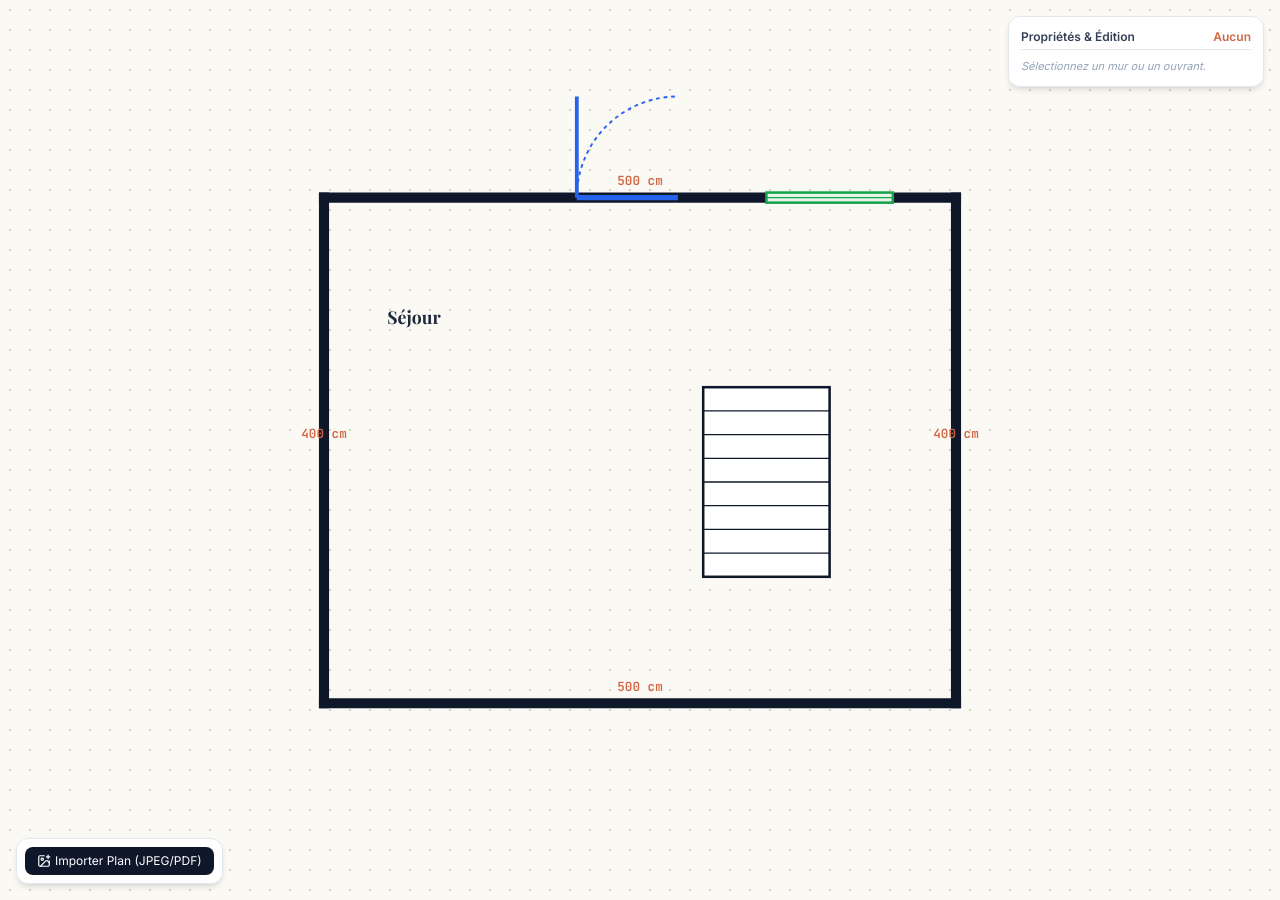
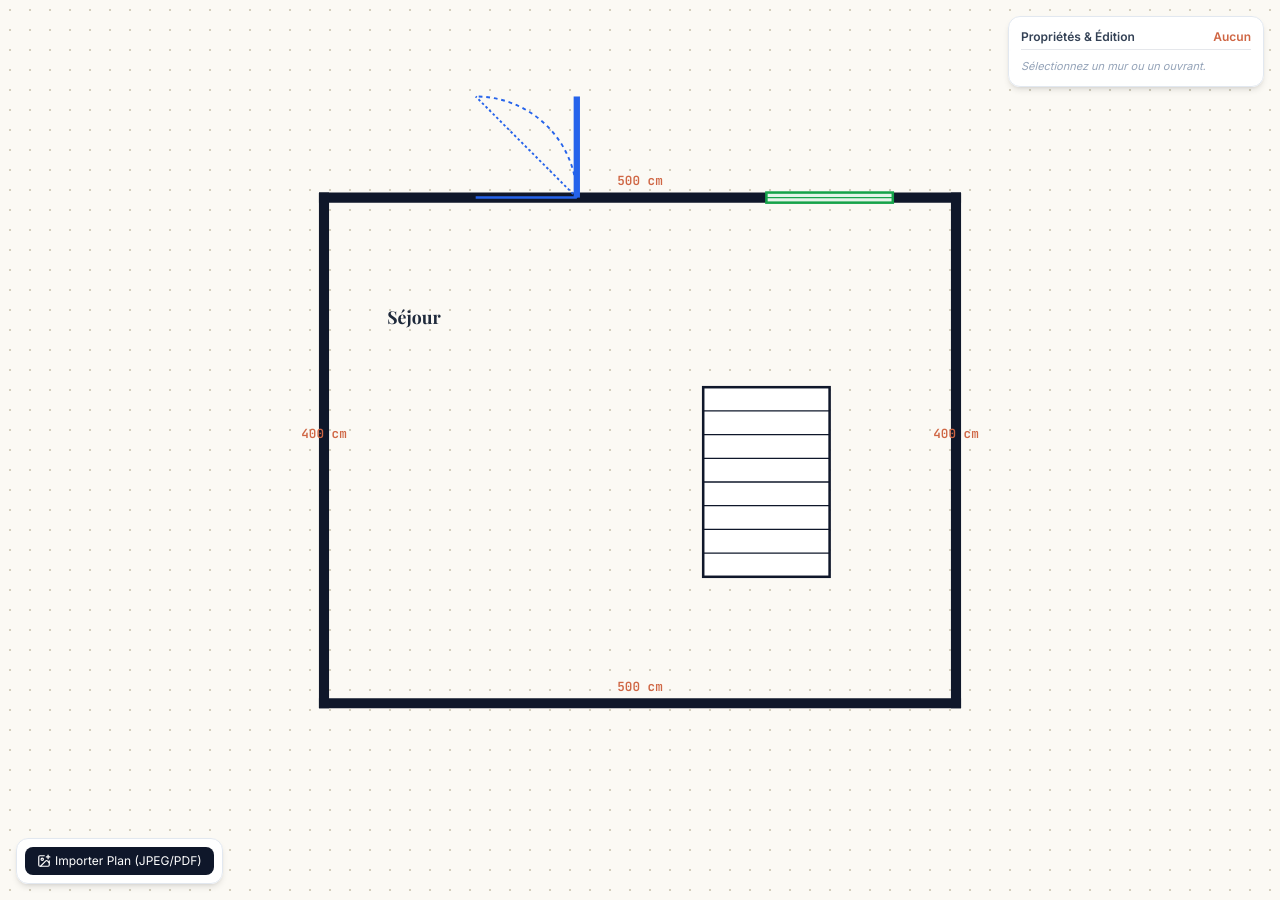
Before and after one commit to peakbe/plan-vectorizer, a Flask app: page / in a window 1280 px wide. Shown: the part 111-1011 px from the top of the page. Run offline with Flask 3, Linux system fonts and the light colour scheme; some libraries are stand-ins or nearby versions.

Commit message:
Update index.html

```diff
--- a/templates/index.html
+++ b/templates/index.html
@@ -107,7 +107,7 @@
             </button>
         </div>
 
-        <!-- Panneau de Propriétés & Mesures (Interactif) -->
+        <!-- Panneau de Propriétés & Mesures -->
         <div class="absolute top-4 right-4 z-20 bg-white/95 backdrop-blur border border-slate-200 p-3 rounded-xl shadow-md text-xs space-y-2 w-64">
             <div class="flex justify-between font-bold text-slate-700 border-b pb-1">
                 <span>Propriétés & Édition</span>
@@ -141,7 +141,7 @@
         </div>
     </div>
 
-    <!-- Modale Photo Mur & IA (Pour placement automatique) -->
+    <!-- Modale Photo Mur & IA -->
     <div id="modal-wall-photo" class="hidden fixed inset-0 bg-slate-900/60 backdrop-blur-sm z-50 flex items-center justify-center p-4">
         <div class="bg-white rounded-2xl max-w-md w-full p-6 shadow-2xl border border-slate-100 space-y-4">
             <div class="flex justify-between items-center border-b pb-3">
@@ -157,10 +157,6 @@
                     <label class="block font-medium text-slate-700 mb-1">Prendre / Importer la photo du mur</label>
                     <input type="file" id="wall-photo-file" accept="image/*" capture="environment" class="w-full text-xs text-slate-500">
                 </div>
-                <div class="bg-amber-50 border border-amber-200 p-3 rounded-xl text-amber-800">
-                    <p class="font-semibold mb-0.5">ℹ️ Fonctionnement :</p>
-                    <p class="text-[11px]">L'IA analyse la photo et positionnera automatiquement les portes et fenêtres détectées proportionnellement le long de ce mur.</p>
-                </div>
             </div>
             <div class="pt-2 flex space-x-2">
                 <button onclick="closeWallPhotoModal()" class="w-full bg-slate-100 py-2.5 rounded-xl font-medium text-xs">Annuler</button>
@@ -173,7 +169,7 @@
         lucide.createIcons();
 
         let currentTool = 'wall';
-        let selectedItem = null; // { type: 'wall'|'element', index: number }
+        let selectedItem = null;
         let isDrawing = false;
         let isDragging = false;
         let startPoint = null;
@@ -330,7 +326,6 @@
             renderCanvas();
         }
 
-        // Fonction Miroir (Gauche-Droite / Haut-Bas)
         function mirrorSelected(axis) {
             if (!selectedItem || selectedItem.type !== 'element') {
                 alert("Veuillez sélectionner un ouvrant (porte/fenêtre) pour appliquer un miroir.");
@@ -338,15 +333,11 @@
             }
             saveState();
             let el = elements[selectedItem.index];
-            if (axis === 'H') {
-                el.scaleX = (el.scaleX || 1) * -1;
-            } else if (axis === 'V') {
-                el.scaleY = (el.scaleY || 1) * -1;
-            }
+            if (axis === 'H') el.scaleX = (el.scaleX || 1) * -1;
+            if (axis === 'V') el.scaleY = (el.scaleY || 1) * -1;
             renderCanvas();
         }
 
-        // Mise à jour du panneau de propriétés dynamiques
         function updatePropertyPanel() {
             const label = document.getElementById('selected-type-label');
             const editor = document.getElementById('property-editor');
@@ -417,7 +408,6 @@
             renderCanvas();
         }
 
-        // Déclenche l'appel backend pour placer automatiquement les ouvrants sur le mur sélectionné
         function processWallPhotoAI() {
             if (!selectedItem || selectedItem.type !== 'wall') return;
             let w = walls[selectedItem.index];
@@ -498,27 +488,39 @@
                 if (el.type === 'door') {
                     const width = el.width || 80;
 
+                    // Arc d'ouverture du quart de cercle en pointillés
                     const arc = document.createElementNS('http://www.w3.org/2000/svg', 'path');
-                    arc.setAttribute('d', `M 0 0 A ${width} ${width} 0 0 1 ${width} -${width}`);
+                    arc.setAttribute('d', `M 0 0 A ${width} ${width} 0 0 0 -${width} -${width}`);
                     arc.setAttribute('fill', 'none');
                     arc.setAttribute('stroke', isSelected ? '#e056fd' : '#2563eb');
                     arc.setAttribute('stroke-width', '1.5');
                     arc.setAttribute('stroke-dasharray', '3,3');
                     g.appendChild(arc);
 
+                    // Battant/Panneau de porte ouvert (trait fin de liaison)
                     const leaf = document.createElementNS('http://www.w3.org/2000/svg', 'line');
                     leaf.setAttribute('x1', '0'); leaf.setAttribute('y1', '0');
-                    leaf.setAttribute('x2', '0'); leaf.setAttribute('y2', `-${width}`);
+                    leaf.setAttribute('x2', `-${width}`); leaf.setAttribute('y2', `-${width}`);
                     leaf.setAttribute('stroke', isSelected ? '#e056fd' : '#2563eb');
-                    leaf.setAttribute('stroke-width', '3');
+                    leaf.setAttribute('stroke-width', '1.5');
+                    leaf.setAttribute('stroke-dasharray', '2,2');
                     g.appendChild(leaf);
 
-                    const base = document.createElementNS('http://www.w3.org/2000/svg', 'line');
-                    base.setAttribute('x1', '0'); base.setAttribute('y1', '0');
-                    base.setAttribute('x2', `${width}`); base.setAttribute('y2', '0');
-                    base.setAttribute('stroke', isSelected ? '#e056fd' : '#2563eb');
-                    base.setAttribute('stroke-width', '4');
-                    g.appendChild(base);
+                    // Ligne horizontale basse (segment de base) fine
+                    const baseH = document.createElementNS('http://www.w3.org/2000/svg', 'line');
+                    baseH.setAttribute('x1', '0'); baseH.setAttribute('y1', '0');
+                    baseH.setAttribute('x2', `-${width}`); baseH.setAttribute('y2', '0');
+                    baseH.setAttribute('stroke', isSelected ? '#e056fd' : '#2563eb');
+                    baseH.setAttribute('stroke-width', '2');
+                    g.appendChild(baseH);
+
+                    // Ligne verticale à droite ÉPAISSE représentant la porte fermée
+                    const baseV = document.createElementNS('http://www.w3.org/2000/svg', 'line');
+                    baseV.setAttribute('x1', '0'); baseV.setAttribute('y1', '0');
+                    baseV.setAttribute('x2', '0'); baseV.setAttribute('y2', `-${width}`);
+                    baseV.setAttribute('stroke', isSelected ? '#e056fd' : '#2563eb');
+                    baseV.setAttribute('stroke-width', '5');
+                    g.appendChild(baseV);
 
                 } else if (el.type === 'window') {
                     const width = el.width || 100;
```
